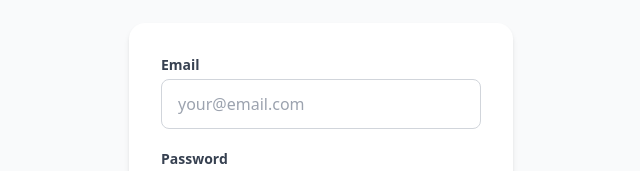
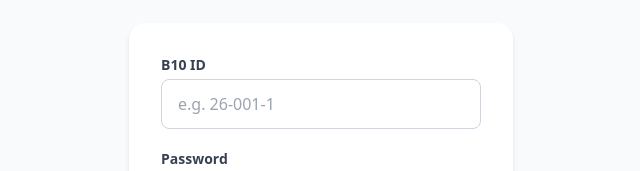
Before and after one commit to jcmoore2dli/b10-pp, a React (Vite) app in the folder frontend/: page / in a window 1280 px wide. Shown: the part 282-453 px from the top of the page, without its empty margins (319-959 px from the left). Built offline with nearby package versions, Linux system fonts and the light colour scheme; no server answers.

Commit message:
B10 ID login — no email collected for new accounts

```diff
--- a/frontend/src/screens/LoginScreen.jsx
+++ b/frontend/src/screens/LoginScreen.jsx
@@ -2,9 +2,19 @@ import { useState } from "react";
 import { signInWithEmailAndPassword, createUserWithEmailAndPassword } from "firebase/auth";
 import { auth } from "../services/firebase";
 
+// B10 ID is the only identifier. No email address is collected or stored.
+// Firebase Auth requires an email format internally — we construct a synthetic
+// address from the B10 ID that is never shown or communicated to the user.
+function toSyntheticEmail(b10Id) {
+  const val = b10Id.trim();
+  // If input already looks like a real email, use it as-is (admin accounts)
+  if (val.includes('@') && val.includes('.')) return val;
+  return val.toLowerCase().replace(/[^a-z0-9-]/g, '-') + '@b10pp.local';
+}
+
 export default function LoginScreen() {
   const [mode, setMode] = useState("signin"); // "signin" | "register"
-  const [email, setEmail] = useState("");
+  const [b10Id, setB10Id] = useState("");
   const [password, setPassword] = useState("");
   const [confirm, setConfirm] = useState("");
   const [error, setError] = useState(null);
@@ -13,19 +23,23 @@ export default function LoginScreen() {
   function switchMode(newMode) {
     setMode(newMode);
     setError(null);
-    setEmail("");
+    setB10Id("");
     setPassword("");
     setConfirm("");
   }
 
   async function handleSignIn() {
     setError(null);
+    if (!b10Id || !password) {
+      setError("Please enter your B10 ID and password.");
+      return;
+    }
     setLoading(true);
     try {
-      await signInWithEmailAndPassword(auth, email, password);
+      await signInWithEmailAndPassword(auth, toSyntheticEmail(b10Id), password);
     } catch (err) {
       if (err.code === "auth/invalid-credential" || err.code === "auth/user-not-found") {
-        setError("Email or password is incorrect.");
+        setError("B10 ID or password is incorrect.");
       } else {
         setError(err.message);
       }
@@ -36,7 +50,7 @@ export default function LoginScreen() {
 
   async function handleRegister() {
     setError(null);
-    if (!email || !password || !confirm) {
+    if (!b10Id || !password || !confirm) {
       setError("Please fill in all fields.");
       return;
     }
@@ -50,13 +64,11 @@ export default function LoginScreen() {
     }
     setLoading(true);
     try {
-      await createUserWithEmailAndPassword(auth, email, password);
+      await createUserWithEmailAndPassword(auth, toSyntheticEmail(b10Id), password);
       // Auth state change handled by App.jsx — will route to EntryScreen automatically
     } catch (err) {
       if (err.code === "auth/email-already-in-use") {
-        setError("An account with this email already exists. Please sign in.");
-      } else if (err.code === "auth/invalid-email") {
-        setError("Please enter a valid email address.");
+        setError("An account with this B10 ID already exists. Please sign in.");
       } else {
         setError(err.message);
       }
@@ -102,12 +114,12 @@ export default function LoginScreen() {
       {/* Form */}
       <div className="w-full max-w-sm bg-white rounded-2xl shadow-md p-8 flex flex-col gap-5">
         <div className="flex flex-col gap-1">
-          <label className="text-sm font-semibold text-gray-700">Email</label>
+          <label className="text-sm font-semibold text-gray-700">B10 ID</label>
           <input
-            type="email"
-            placeholder="your@email.com"
-            value={email}
-            onChange={(e) => setEmail(e.target.value)}
+            type="text"
+            placeholder="e.g. 26-001-1"
+            value={b10Id}
+            onChange={(e) => setB10Id(e.target.value)}
             className="border border-gray-300 rounded-lg px-4 py-3 text-base focus:outline-none focus:ring-2 focus:ring-blue-500"
             disabled={loading}
           />
```
Also changed, not shown: 1 other file (tests, documents, lock files or other folders).
